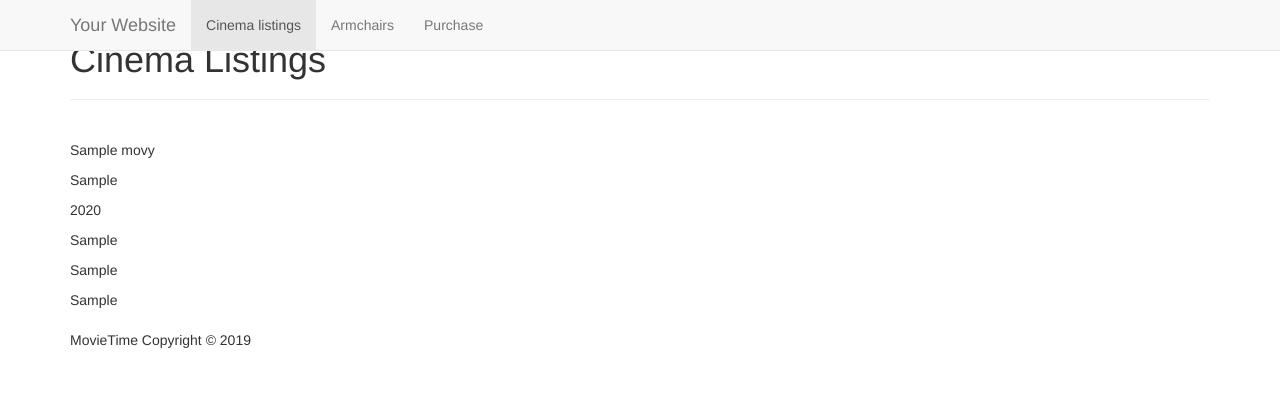
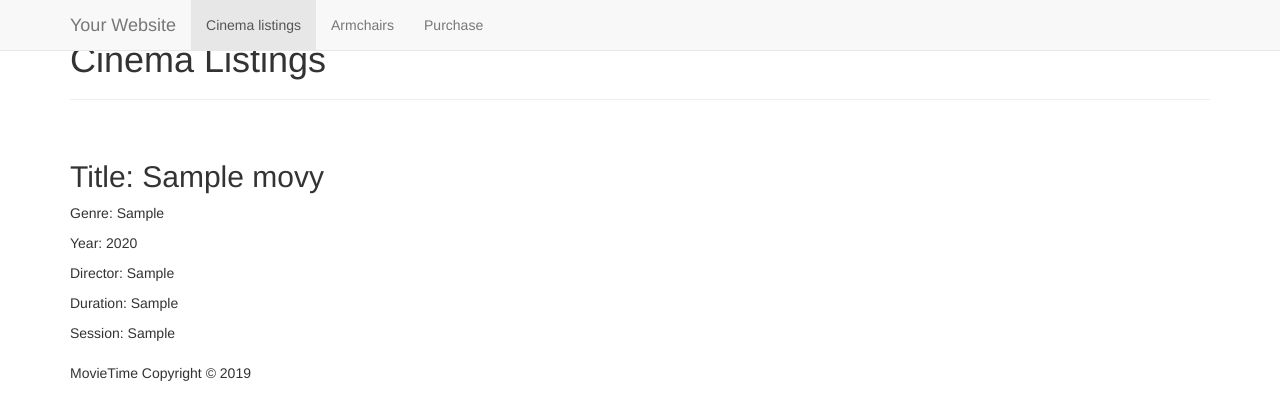
Before and after one commit to milak1920/MovieTime, a PHP site: page / in a window 1280 px wide. Shown: the top 420 px of the page. Run offline with PHP 8.4, Linux system fonts and the light colour scheme; tables that the repository leaves empty or names only in its code hold one stand-in row (values such as "Sample post").

Commit message:
Update index.php

```diff
--- a/web/index.php
+++ b/web/index.php
@@ -21,12 +21,12 @@ if ($num > 0) { // If it ran OK, display the records.
   while ($row = mysqli_fetch_array($s, MYSQLI_ASSOC)) {
     echo '<div>
       <img src="">
-      <p>' . $row['title'] . '</p>
-      <p>' . $row['genre'] . '</p>
-      <p>' . $row['year'] . '</p>
-      <p>' . $row['director'] . '</p>
-      <p>' . $row['duration'] . '</p>
-      <p>' . $row['session'] . '</p>
+      <h2>Title: ' . $row['title'] . '</h2>
+      <p>Genre: ' . $row['genre'] . '</p>
+      <p>Year: ' . $row['year'] . '</p>
+      <p>Director: ' . $row['director'] . '</p>
+      <p>Duration: ' . $row['duration'] . '</p>
+      <p>Session: ' . $row['session'] . '</p>
     </div>';
   }
 }
```
